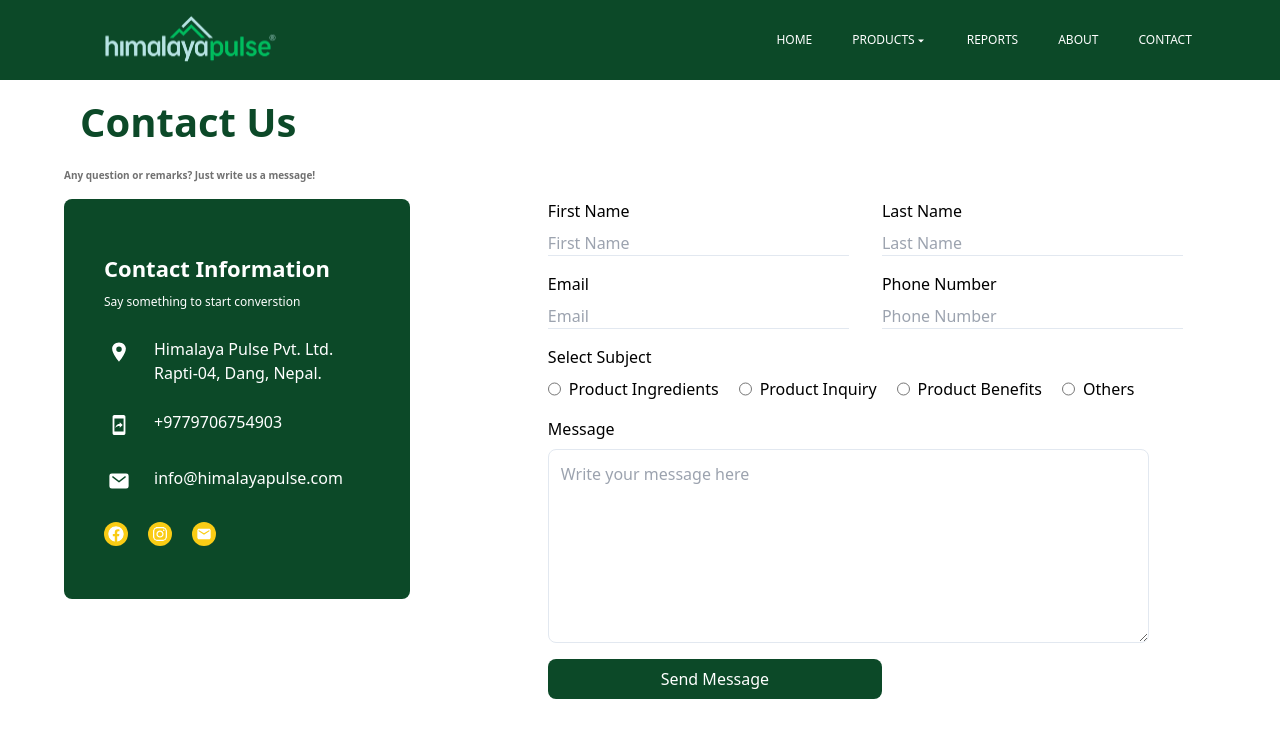
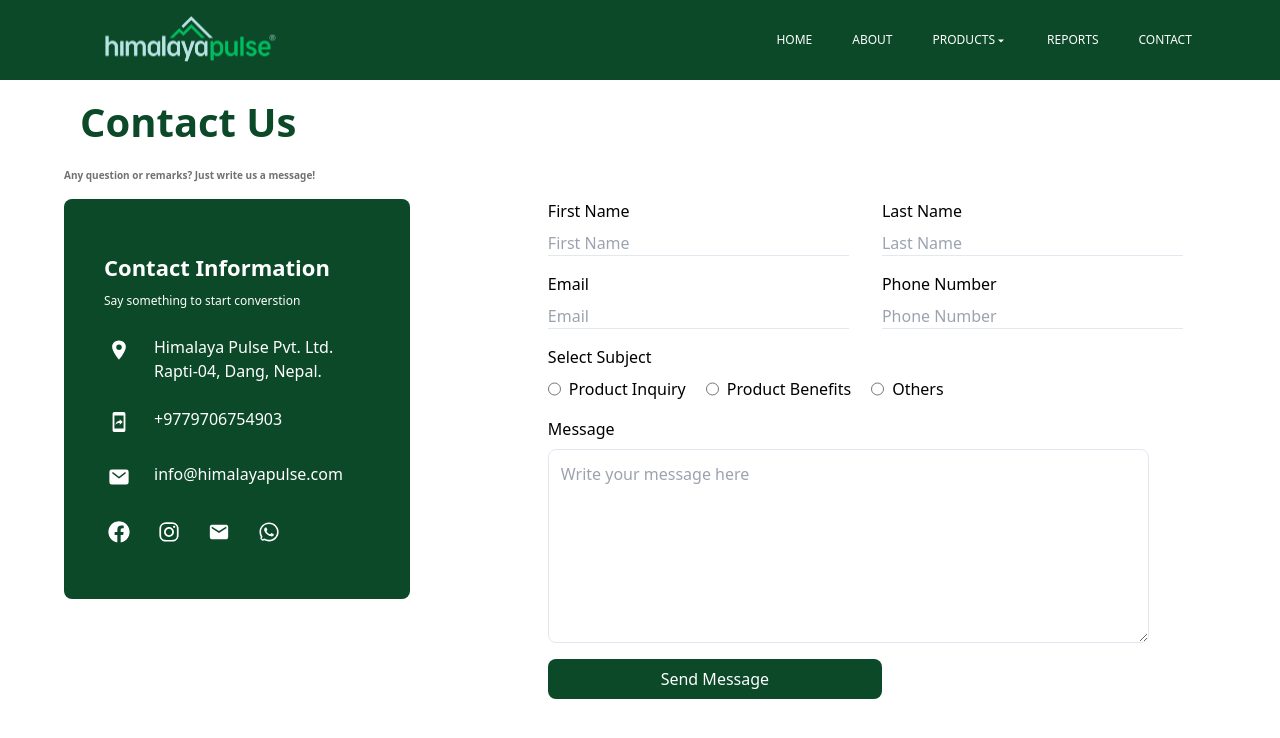
Before and after one commit to dipenbhat557/Himalaya-pulse, a React (Vite) app: page /contactus in a window 1280 px wide. Shown: the top 738 px of the page. Built offline with nearby package versions, Linux system fonts and the light colour scheme.

Commit message:
:bugs: Bugs fixed

```diff
--- a/index.html
+++ b/index.html
@@ -16,7 +16,7 @@
     <meta name="robots" content="index, follow" />
     <meta
       property="og:title"
-      content="Himalaya Pulse - Premium Ayurvedic Products"
+      content="Himalaya Pulse"
     />
     <meta
       property="og:description"
--- a/src/components/ContactUs.tsx
+++ b/src/components/ContactUs.tsx
@@ -3,7 +3,7 @@ import { styles } from "../styles";
 import * as emailjs from "emailjs-com";
 import { IoLocationSharp, IoMail } from "react-icons/io5";
 import { MdMail, MdMobileScreenShare } from "react-icons/md";
-import { FaFacebook, FaInstagram } from "react-icons/fa";
+import { FaFacebook, FaInstagram, FaWhatsapp } from "react-icons/fa";
 
 import { SectionWrapper } from "../hoc";
 
@@ -133,7 +133,7 @@ const ContactUs = () => {
                     "_blank"
                   )
                 }
-                className="cursor-pointer text-white hover:text-black bg-yellow-400 p-1 text-2xl rounded-full  hover:bg-white"
+                className="cursor-pointer text-white hover:text-black p-1 text-3xl rounded-full  hover:bg-white"
               />
               <FaInstagram
                 onClick={() =>
@@ -142,11 +142,20 @@ const ContactUs = () => {
                     "_blank"
                   )
                 }
-                className="cursor-pointer text-white hover:text-black bg-yellow-400 p-1 text-2xl rounded-full hover:bg-white"
+                className="cursor-pointer text-white hover:text-blackc p-1 text-3xl rounded-full hover:bg-white"
               />
               <MdMail
                 onClick={handleMailButtonClick}
-                className="cursor-pointer text-white hover:text-black bg-yellow-400 p-1 text-2xl rounded-full  hover:bg-white"
+                className="cursor-pointer text-white hover:text-black  p-1 text-3xl rounded-full  hover:bg-white"
+              />
+              <FaWhatsapp
+                onClick={() =>
+                  window.open(
+                    "https://api.whatsapp.com/send?phone=+9779706754903",
+                    "_blank"
+                  )
+                }
+                className="cursor-pointer text-white hover:text-green-500 p-1 text-3xl rounded-full hover:bg-green-100"
               />
             </div>
           </div>
@@ -207,16 +216,6 @@ const ContactUs = () => {
                   <input
                     type="radio"
                     name="subject"
-                    value="Product Ingredients"
-                    checked={form.subject === "Product Ingredients"}
-                    onChange={handleChange}
-                  />
-                  Product Ingredients
-                </label>
-                <label className="flex gap-2">
-                  <input
-                    type="radio"
-                    name="subject"
                     value="Product Inquiry"
                     checked={form.subject === "Product Inquiry"}
                     onChange={handleChange}
--- a/src/components/Footer.tsx
+++ b/src/components/Footer.tsx
@@ -30,18 +30,14 @@ const Footer = () => {
       className="bg-black w-full h-[30vh] sm:h-[30vh] flex flex-col justify-between"
     >
       <div className="w-full h-[90%] flex items-center justify-around">
-        <div className="w-[50%] sm:w-[30%] h-full flex flex-col items-center gap-4">
-          <div className="w-full h-[40%]">
+        <div className="w-[50%] sm:w-[50%] mt-20 ml-10 h-full flex flex-col items-center gap-4">
+          <div className="w-full h-[50%]">
             <img
               src={logo}
               alt="logo"
               className="w-full h-full object-contain"
             />
           </div>
-          <p className="text-slate-600 font-semibold text-[13px] sm:text-[16px] w-[80%] ">
-            "Moringa: Nutrient-rich herb with anti-inflammatory, antioxidant
-            properties, promoting health and vitality naturally."
-          </p>
         </div>
         <div className="text-white w-[10%] h-full hidden sm:flex flex-col   justify-center gap-2">
           <p className="font-semibold text-white text-[22px]">Quick Links</p>
--- a/src/components/Hero.tsx
+++ b/src/components/Hero.tsx
@@ -62,7 +62,7 @@ const hero = () => {
             transition={{ delay: 0.5, duration: 1 }}
             className="w-[100%] font-medium tracking-wider  z-40 text-[35px] sm:text-[65px] text-white font-serif"
           >
-            {"Authenticity meets ".split("").map((char, index) => (
+            {`"Authenticity meets `.split("").map((char, index) => (
               <motion.span
                 key={index}
                 initial={{ opacity: 0 }}
@@ -75,7 +75,7 @@ const hero = () => {
             ))}
             <br />
 
-            {"Quality".split("").map((char, index) => (
+            {`Quality"`.split("").map((char, index) => (
               <motion.span
                 key={index}
                 initial={{ opacity: 0 }}
--- a/src/components/Navbar.tsx
+++ b/src/components/Navbar.tsx
@@ -133,7 +133,7 @@ const Navbar = ({ isHome }: { isHome: boolean }) => {
                           setToggle(false);
                         }}
                       >
-                        Shilajeet
+                        Shilajit
                       </p>
                     </div>
                   )}
@@ -151,7 +151,7 @@ const Navbar = ({ isHome }: { isHome: boolean }) => {
           onMouseOver={() => handleMouseOverDropdown1()}
         >
           <ul className="w-full">
-            {["Moringa", "Shilajeet"].map((p, index) => (
+            {["Moringa", "Shilajit"].map((p, index) => (
               <li
                 key={index}
                 className="hover:bg-[#80b38930] px-2 py-1 rounded-sm text-[14px] cursor-pointer"
--- a/src/components/Products.tsx
+++ b/src/components/Products.tsx
@@ -50,7 +50,7 @@ const Products = () => {
               alt="product-1"
             />
           </div>
-          <p className="w-[80%] sm:w-[50%] text-primary  sm:leading-loose sm:tracking-wider">
+          <p className="w-[80%] sm:w-[57%] text-primary  sm:leading-loose sm:tracking-wider">
             {products?.[i]?.content}
           </p>
         </motion.div>
--- a/src/components/Reports.tsx
+++ b/src/components/Reports.tsx
@@ -59,10 +59,10 @@ const Reports = () => {
         </div>
 
         <div className="flex flex-col w-full sm:w-[40%] h-[420px] sm:h-[370px] items-center justify-around border-x-2 pb-9 border-y-2 border-primary rounded-xl p-4">
-          <p className="w-[50%] text-[13px] sm:text-[16px] font-semibold h-auto my-1">
+          <p className="w-[50%] text-[13px] sm:text-[20px] font-semibold h-auto my-1">
             {reports?.[currentIndex]?.title}
           </p>
-          <p className="mr-8">{reports?.[currentIndex]?.batchno}</p>
+          <p className="mr-2 text-[11px]">{reports?.[currentIndex]?.batchno}</p>
           <div className="w-[80%] h-[95%] relative flex justify-center items-center">
             <img
               src={reports?.[currentIndex]?.img}
--- a/src/constants/index.ts
+++ b/src/constants/index.ts
@@ -6,6 +6,7 @@ export const navLinks = [
     id: "",
     title: "Home",
   },
+  { id: "aboutus", title: "About" },
   {
     id: "#",
     title: "Products",
@@ -14,11 +15,11 @@ export const navLinks = [
     id: "reports",
     title: "Reports",
   },
-  { id: "aboutus", title: "About" },
+
   { id: "contactus", title: "Contact" },
 ]; WiHail
 
 export const reports = [
-  { title: "Himalaya Pulse - Healifera  ",batchno:"HPNP/002/080-081", img: r2 },
-  { title: "Himalaya Pulse - Shilajit ",batchno:"HPNP/001/080-081", img: r1 },
+  { title: "Himalaya Pulse - Healifera  ",batchno:"Batch no: HPNP/002/080-081", img: r2 },
+  { title: "Himalaya Pulse - Shilajit ",batchno:"Batch no: HPNP/001/080-081", img: r1 },
 ];
```
Also changed, not shown: src/assets/backgrounds/moringa3.jpeg.
